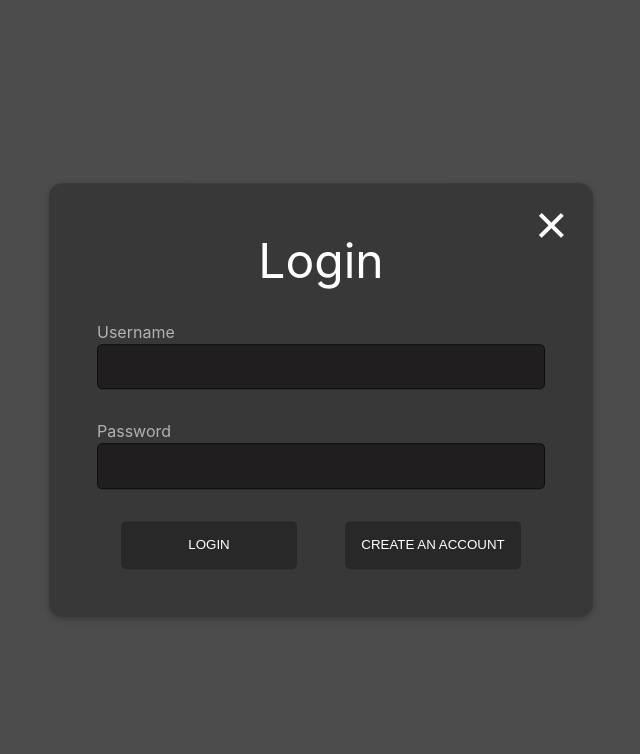
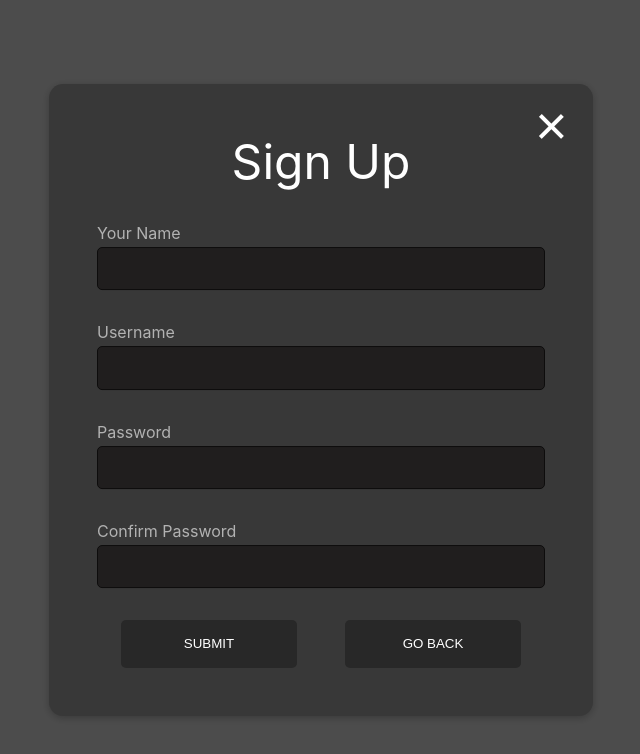
Before and after one commit to PPosh98/amdb, a React (Create React App) app: page / in a window 1280 px wide. Shown: the top 754 px of the page, without its empty margins (319-959 px from the left). Built offline with nearby package versions, Linux system fonts and the light colour scheme.

Commit message:
design registration modal component visual

```diff
--- a/src/App.js
+++ b/src/App.js
@@ -1,8 +1,9 @@
 import "./App.css";
-import LoginModal from "./components/Login/LoginModal";
+
+import RegisterModal from "./components/Register/RegisterModal";
 
 const App = () => {
-  return <LoginModal />;
+  return <RegisterModal />;
 };
 
 export default App;
--- a/src/components/Login/LoginModal.js
+++ b/src/components/Login/LoginModal.js
@@ -1,4 +1,5 @@
 import classes from "./LoginModal.module.css";
+
 import Modal from "../UI/Modal/Modal";
 import Input from "../UI/Input/Input";
 
@@ -8,14 +9,14 @@
       <form>
         <h1>Login</h1>
         <Input
-          className={classes.username}
+          className={classes.input}
           label="Username"
           input={{
             type: "text"
           }}
         />
         <Input
-          className={classes.password}
+          className={classes.input}
           label="Password"
           input={{
             type: "password"
--- a/src/components/Login/LoginModal.module.css
+++ b/src/components/Login/LoginModal.module.css
@@ -6,11 +6,7 @@
   margin-top: 0;
 }
 
-.username {
-  margin-bottom: 2rem;
-}
-
-.password {
+.input {
   margin-bottom: 2rem;
 }
 
--- a/src/components/Register/RegisterModal.js
+++ b/src/components/Register/RegisterModal.js
@@ -1,5 +1,48 @@
-import "./RegisterModal.module.css";
+import classes from "./RegisterModal.module.css";
 
-const RegisterModal = () => {};
+import Modal from "../UI/Modal/Modal";
+import Input from "../UI/Input/Input";
+
+const RegisterModal = () => {
+  return (
+    <Modal>
+      <form>
+        <h1>Sign Up</h1>
+        <Input
+          className={classes.input}
+          label="Your Name"
+          input={{
+            type: "text"
+          }}
+        />
+        <Input
+          className={classes.input}
+          label="Username"
+          input={{
+            type: "text"
+          }}
+        />
+        <Input
+          className={classes.input}
+          label="Password"
+          input={{
+            type: "password"
+          }}
+        />
+        <Input
+          className={classes.input}
+          label="Confirm Password"
+          input={{
+            type: "password"
+          }}
+        />
+        <div className={classes["container-btns"]}>
+          <button className={classes["btn-submit"]}>SUBMIT</button>
+          <button className={classes["btn-back"]}>GO BACK</button>
+        </div>
+      </form>
+    </Modal>
+  );
+};
 
 export default RegisterModal;
--- a/src/components/Register/RegisterModal.module.css
+++ b/src/components/Register/RegisterModal.module.css
@@ -0,0 +1,30 @@
+h1 {
+  color: white;
+  text-align: center;
+  font-weight: normal;
+  font-size: 3rem;
+  margin-top: 0;
+}
+
+.input {
+  margin-bottom: 2rem;
+}
+
+.container-btns {
+  display: flex;
+  justify-content: space-around;
+}
+
+.container-btns button {
+  background-color: #282828;
+  color: white;
+  border: none;
+  border-radius: 5px;
+  width: 11rem;
+  height: 3rem;
+  cursor: pointer;
+}
+
+.container-btns button:hover {
+  background-color: #1d1d1d;
+}
--- a/src/components/UI/Input/Input.module.css
+++ b/src/components/UI/Input/Input.module.css
@@ -7,7 +7,7 @@
 
 .input label {
   color: #b2b2b2;
-  margin-bottom: 2px;
+  margin-bottom: 4px;
 }
 
 .input input {
```
